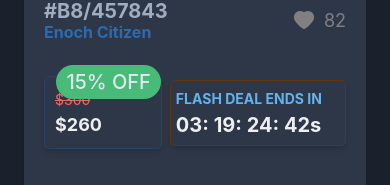
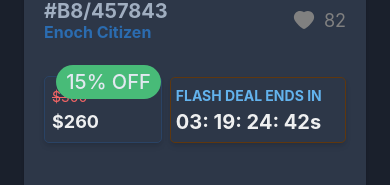
Before and after one commit to Sahariar/enoch-task, a Next.js app: page / in a window 390 px wide. Shown: the part 1690-1875 px from the top of the page. Built offline with nearby package versions, Linux system fonts and the light colour scheme.

Commit message:
update image size for mobile

```diff
--- a/components/CardItem.js
+++ b/components/CardItem.js
@@ -85,7 +85,7 @@ const CardItem = ({ item }) => {
 						</Box>
 					</HStack>
 
-                    <Image src={img} alt={itemName} width={500} height={400}
+                    <Image src={img} alt={itemName} width={700} height={400}
                     />
 
 					<HStack py="10px">
@@ -126,7 +126,7 @@ const CardItem = ({ item }) => {
 									borderStyle="solid"
 									borderColor="blue.800"
 									w="40%"
-									p="10px"
+									p="7px"
 									boxShadow="md"
 									pos="relative"
                                     borderRadius='5px'
```
